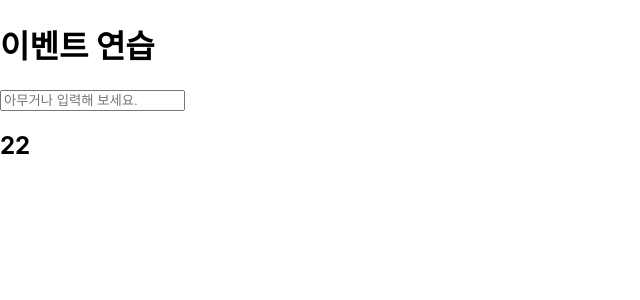
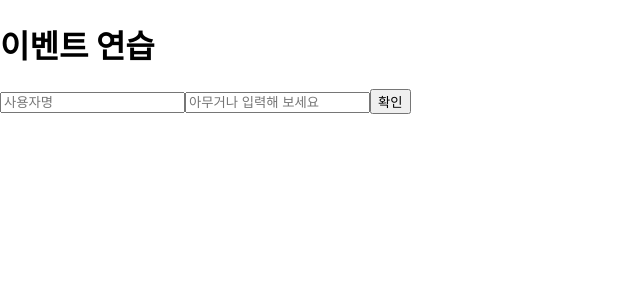
Before and after one commit to firewood3/study-react-01, a React (Create React App) app: page / in a window 1280 px wide. Shown: the top 300 px of the page, without its empty margins (0-640 px from the left). Built offline with nearby package versions, Linux system fonts and the light colour scheme.

Commit message:
리엑트 이벤트

```diff
--- a/src/App.js
+++ b/src/App.js
@@ -3,13 +3,15 @@ import Say from './app/Say';
 import Counter from './app/Counter';
 import MyComponent from './MyComponent';
 import EventPractice from './app/EventPractice';
+import EventPracticeFun from './app/EventPracticeFun';
 
 const App = () => {
   return (
     <div>
       {/* <Counter></Counter> */}
       {/* <Say></Say> */}
-			<EventPractice></EventPractice>
+      {/* <EventPractice></EventPractice> */}
+      <EventPracticeFun></EventPracticeFun>
     </div>
   );
 };
--- a/src/app/EventPractice.js
+++ b/src/app/EventPractice.js
@@ -2,23 +2,52 @@ import React, { Component } from 'react';
 
 class EventPractice extends Component {
   state = {
+    username: '',
     message: '',
-		age: 22,
   };
+
+  handleChange = (e) => {
+    this.setState({
+      [e.target.name]: e.target.value,
+    });
+  };
+
+  handleClick = () => {
+    alert(this.state.username + ': ' + this.state.message);
+    this.setState({
+      username: '',
+      message: '',
+    });
+  };
+
+  handleKeyPress = (e) => {
+    console.log(e);
+    console.log('eee');
+    if (e.key === 'Enter') {
+      this.handleClick();
+    }
+  };
+
   render() {
     return (
       <div>
         <h1>이벤트 연습</h1>
         <input
           type="text"
+          name="username"
+          placeholder="사용자명"
+          value={this.state.username}
+          onChange={this.handleChange}
+        />
+        <input
+          type="text"
           name="message"
           placeholder="아무거나 입력해 보세요."
           value={this.state.message}
-					onChange={(e) => {
-						console.log(e.target.value);
-						this.setState({ message: e.target.value });
-					}}
+          onChange={this.handleChange}
+          onKeyPress={this.handleKeyPress}
         />
+        <button onClick={this.handleClick}>확인</button>
         <h2>{this.state.message}</h2>
         <h2>{this.state.age}</h2>
       </div>
--- /dev/null
+++ b/src/app/EventPracticeFun.js
@@ -0,0 +1,53 @@
+import React, { useState } from 'react';
+
+const EventPracticeFun = () => {
+  const [form, setForm] = useState({
+    username: '',
+    message: '',
+  });
+  const { username, message } = form;
+  const onChange = (e) => {
+    const nextForm = {
+      ...form,
+      [e.target.name]: e.target.value,
+    };
+    setForm(nextForm);
+  };
+
+  const onClick = () => {
+    alert(username + ': ' + message);
+    setForm({
+      username: '',
+      message: '',
+    });
+  };
+  const onKeyPress = (e) => {
+    if (e.key === 'Enter') {
+      onClick();
+    }
+  };
+
+  return (
+    <div>
+      <h1>이벤트 연습</h1>
+      <input
+        type="text"
+        name="username"
+        placeholder="사용자명"
+        value={username}
+        onChange={onChange}
+      />
+      <input
+        type="text"
+        name="message"
+        placeholder="아무거나 입력해 보세요"
+        value={message}
+        onChange={onChange}
+        onKeyPress={onKeyPress}
+      />
+      <button onClick={onClick}>확인</button>
+    </div>
+  );
+};
+
+export default EventPracticeFun;
```
Also changed, not shown: 2 other files (tests, documents, lock files or other folders). Lines whose indentation alone changed are shown as unchanged.
